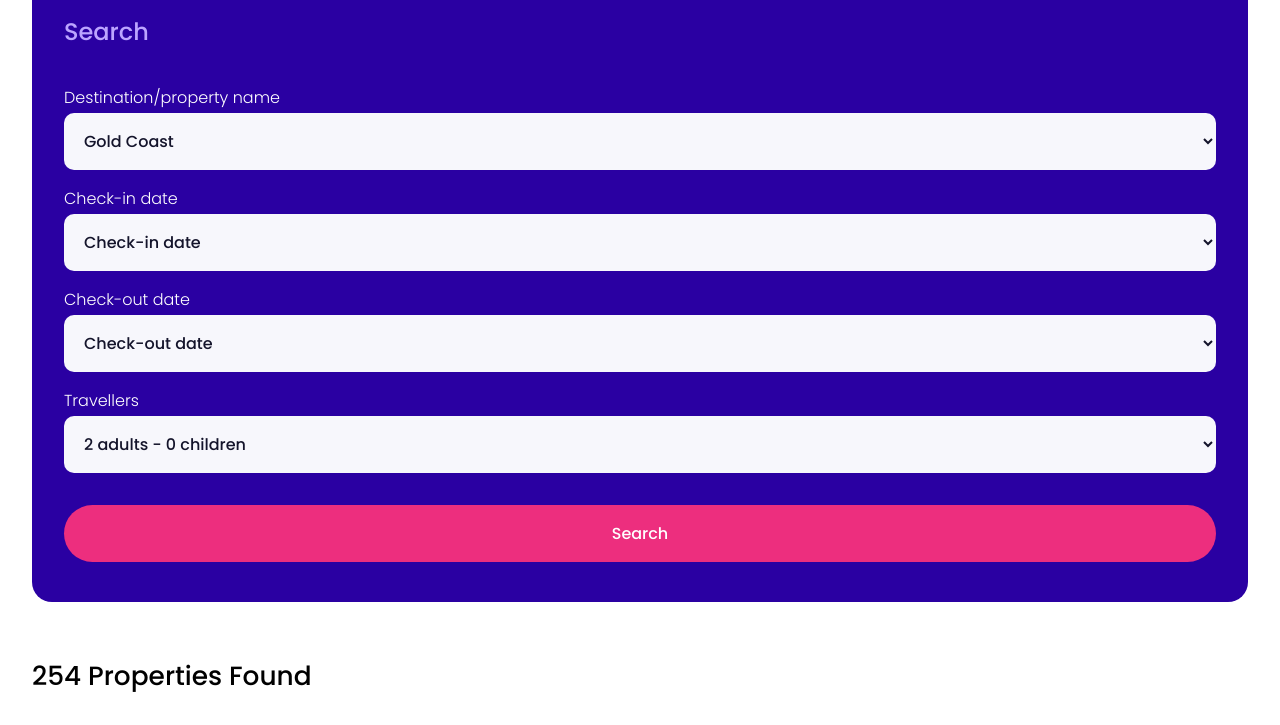
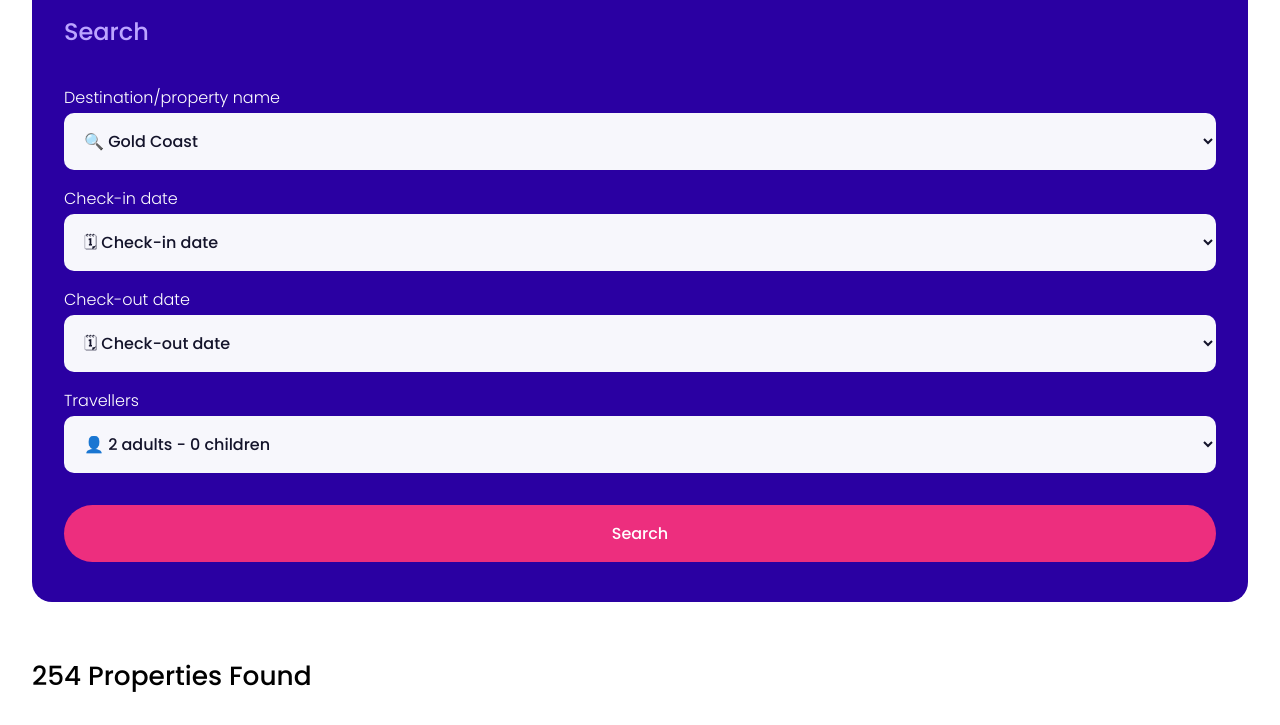
Before and after one commit to mireyachaparro/Travelulu-Mireya-Chaparro, a website: page index.html in a window 1280 px wide. Shown: the part 568-1293 px from the top of the page. Drawn offline with Linux system fonts and the light colour scheme.

Commit message:
Add new changes

```diff
--- a/index.html
+++ b/index.html
@@ -140,7 +140,7 @@
                         <p class="main__psearch">Destination/property name</p>
                         <select class="main__selectsearch" name="" id="">
                             <option class="main__option" value="">
-                                Gold Coast
+                                🔍 Gold Coast
                             </option>
                             <option value="">Costa Brava</option>
                             <option value="">Costa Blanca</option>
@@ -149,19 +149,19 @@
                         <p class="main__psearch">Check-in date</p>
                         <select class="main__selectsearch" name="" id="">
                             <option class="main__option" value="">
-                                Check-in date
+                                🗓 Check-in date
                             </option>
                         </select>
                         <p class="main__psearch">Check-out date</p>
                         <select class="main__selectsearch" name="" id="">
                             <option class="main__option" value="">
-                                Check-out date
+                                🗓 Check-out date
                             </option>
                         </select>
                         <p class="main__psearch">Travellers</p>
                         <select class="main__selectsearch" name="" id="">
                             <option class="main__option" value="">
-                                2 adults - 0 children
+                                👤 2 adults - 0 children
                             </option>
                             <option value="">1 adult - 0 children</option>
                             <option value="">3 adults - 0 children</option>
--- a/sass/style.scss
+++ b/sass/style.scss
@@ -231,7 +231,7 @@ a:active {
     .footer__plight {
         text-align: center;
         color: variables.$footer-light;
-        padding-inline: 5rem;
+        padding-inline: 3rem;
         font-weight: 300;
     }
     .footer__h2 {
```
Also changed, not shown: css/style.css, 1 other file.
